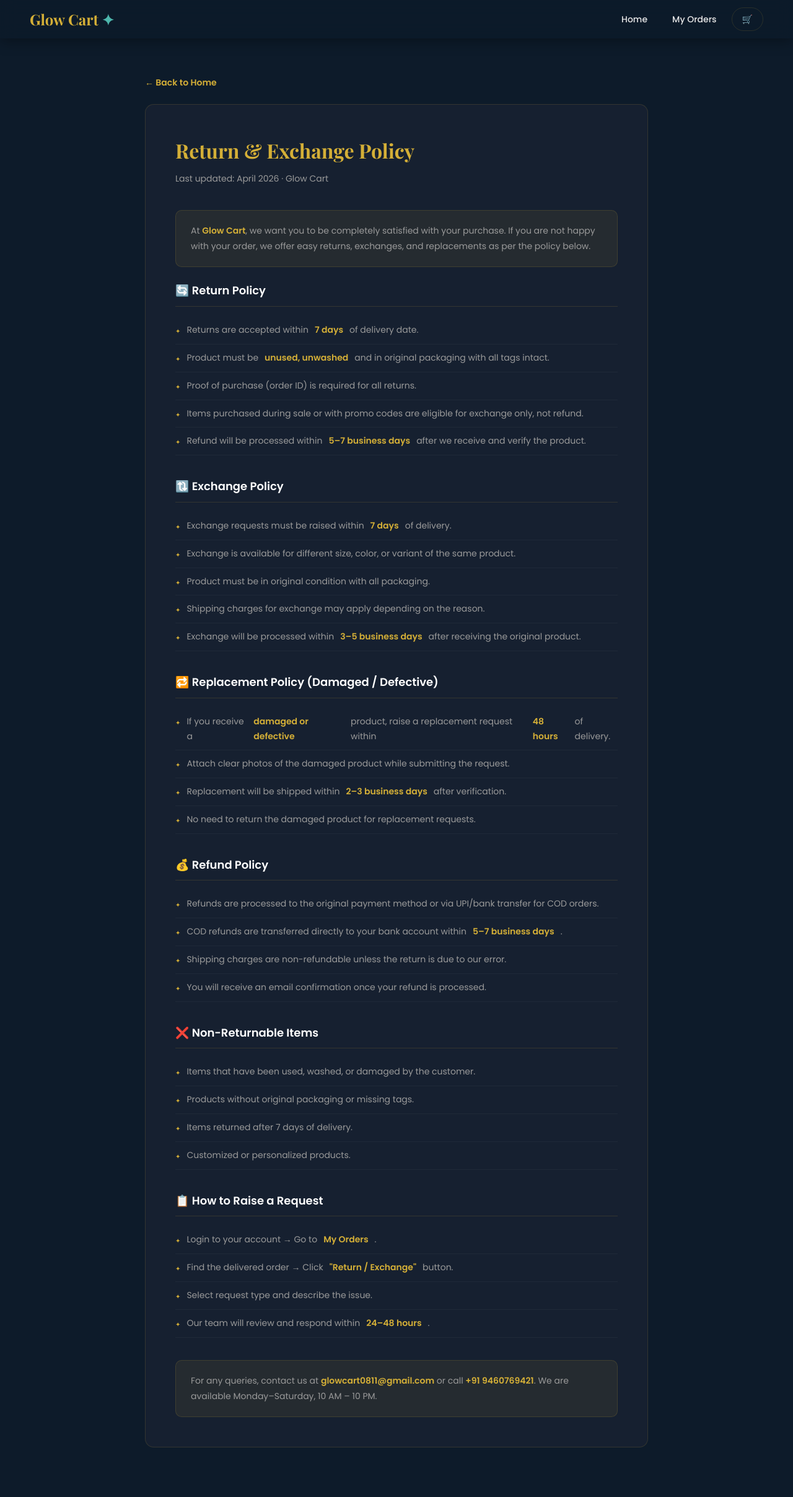
After one commit to monitjain/glow-cart, a Django app: page /policy/ in a window 1280 px wide. The commit adds this page. Shown: the whole page at 62% size. Run offline with Django 5.2, Linux system fonts and the light colour scheme.

Commit message:
feat: add Return Policy page, FAQ page, update footer with policy links, fix image persistence with Cloudinary

```diff
--- a/mysite/urls.py
+++ b/mysite/urls.py
@@ -13,6 +13,8 @@ urlpatterns = [
     path('product/<int:id>/', views.product_detail, name='product_detail'),
     path('checkout/', views.checkout, name='checkout'),
     path('success/', views.success, name='success'),
+    path('policy/', views.policy, name='policy'),
+    path('faq/', views.faq, name='faq'),
     path('login/', auth_views.LoginView.as_view(template_name='login.html', next_page='/'), name='login'),
     path('logout/', auth_views.LogoutView.as_view(next_page='/'), name='logout'),
     path('signup/', views.signup, name='signup'),
--- /dev/null
+++ b/store/templates/policy.html
@@ -0,0 +1,116 @@
+{% load static %}
+<!DOCTYPE html>
+<html lang="en">
+<head>
+  <meta charset="UTF-8">
+  <meta name="viewport" content="width=device-width, initial-scale=1.0">
+  <title>Return Policy — Glow Cart</title>
+  <link href="https://fonts.googleapis.com/css2?family=Playfair+Display:wght@600;700&family=Poppins:wght@300;400;500;600&display=swap" rel="stylesheet">
+  <link rel="stylesheet" href="{% static 'css/style.css' %}">
+  <style>
+    .policy-wrapper { max-width: 860px; margin: 120px auto 80px; padding: 0 24px; }
+    .policy-card { background: var(--card-bg); border: 1px solid var(--border); border-radius: var(--radius); padding: 48px; }
+    .policy-card h1 { font-family: 'Playfair Display', serif; font-size: 32px; color: var(--gold); margin-bottom: 8px; }
+    .policy-card .subtitle { color: var(--text-muted); font-size: 14px; margin-bottom: 40px; }
+    .policy-section { margin-bottom: 36px; }
+    .policy-section h2 { font-size: 18px; font-weight: 600; color: #fff; margin-bottom: 16px; padding-bottom: 10px; border-bottom: 1px solid var(--border); display: flex; align-items: center; gap: 10px; }
+    .policy-section ul { list-style: none; padding: 0; }
+    .policy-section ul li { padding: 10px 0; color: var(--text-muted); font-size: 14px; border-bottom: 1px solid rgba(255,255,255,0.04); display: flex; align-items: flex-start; gap: 10px; line-height: 1.7; }
+    .policy-section ul li::before { content: '✦'; color: var(--gold); font-size: 10px; margin-top: 5px; flex-shrink: 0; }
+    .policy-highlight { background: rgba(212,175,55,0.08); border: 1px solid var(--border); border-radius: 10px; padding: 20px 24px; margin-bottom: 24px; }
+    .policy-highlight p { font-size: 14px; color: var(--text-muted); line-height: 1.8; }
+    .policy-highlight strong { color: var(--gold); }
+    .back-btn { display: inline-flex; align-items: center; gap: 8px; color: var(--gold); font-size: 14px; font-weight: 600; margin-bottom: 24px; }
+    .back-btn:hover { opacity: 0.8; }
+    @media (max-width: 768px) { .policy-wrapper { margin-top: 90px; } .policy-card { padding: 28px 20px; } .policy-card h1 { font-size: 24px; } }
+  </style>
+</head>
+<body>
+  <nav class="navbar scrolled">
+    <a href="/" class="logo">Glow Cart <span class="logo-star">✦</span></a>
+    <div class="nav-links">
+      <a href="/">Home</a>
+      <a href="/orders/">My Orders</a>
+      <a href="/cart/" class="nav-cart">🛒</a>
+    </div>
+  </nav>
+
+  <div class="policy-wrapper">
+    <a href="/" class="back-btn">← Back to Home</a>
+    <div class="policy-card">
+      <h1>Return & Exchange Policy</h1>
+      <p class="subtitle">Last updated: April 2026 · Glow Cart</p>
+
+      <div class="policy-highlight">
+        <p>At <strong>Glow Cart</strong>, we want you to be completely satisfied with your purchase. If you are not happy with your order, we offer easy returns, exchanges, and replacements as per the policy below.</p>
+      </div>
+
+      <div class="policy-section">
+        <h2>🔄 Return Policy</h2>
+        <ul>
+          <li>Returns are accepted within <strong style="color:var(--gold);">7 days</strong> of delivery date.</li>
+          <li>Product must be <strong style="color:var(--gold);">unused, unwashed</strong> and in original packaging with all tags intact.</li>
+          <li>Proof of purchase (order ID) is required for all returns.</li>
+          <li>Items purchased during sale or with promo codes are eligible for exchange only, not refund.</li>
+          <li>Refund will be processed within <strong style="color:var(--gold);">5–7 business days</strong> after we receive and verify the product.</li>
+        </ul>
+      </div>
+
+      <div class="policy-section">
+        <h2>🔃 Exchange Policy</h2>
+        <ul>
+          <li>Exchange requests must be raised within <strong style="color:var(--gold);">7 days</strong> of delivery.</li>
+          <li>Exchange is available for different size, color, or variant of the same product.</li>
+          <li>Product must be in original condition with all packaging.</li>
+          <li>Shipping charges for exchange may apply depending on the reason.</li>
+          <li>Exchange will be processed within <strong style="color:var(--gold);">3–5 business days</strong> after receiving the original product.</li>
+        </ul>
+      </div>
+
+      <div class="policy-section">
+        <h2>🔁 Replacement Policy (Damaged / Defective)</h2>
+        <ul>
+          <li>If you receive a <strong style="color:var(--gold);">damaged or defective</strong> product, raise a replacement request within <strong style="color:var(--gold);">48 hours</strong> of delivery.</li>
+          <li>Attach clear photos of the damaged product while submitting the request.</li>
+          <li>Replacement will be shipped within <strong style="color:var(--gold);">2–3 business days</strong> after verification.</li>
+          <li>No need to return the damaged product for replacement requests.</li>
+        </ul>
+      </div>
+
+      <div class="policy-section">
+        <h2>💰 Refund Policy</h2>
+        <ul>
+          <li>Refunds are processed to the original payment method or via UPI/bank transfer for COD orders.</li>
+          <li>COD refunds are transferred directly to your bank account within <strong style="color:var(--gold);">5–7 business days</strong>.</li>
+          <li>Shipping charges are non-refundable unless the return is due to our error.</li>
+          <li>You will receive an email confirmation once your refund is processed.</li>
+        </ul>
+      </div>
+
+      <div class="policy-section">
+        <h2>❌ Non-Returnable Items</h2>
+        <ul>
+          <li>Items that have been used, washed, or damaged by the customer.</li>
+          <li>Products without original packaging or missing tags.</li>
+          <li>Items returned after 7 days of delivery.</li>
+          <li>Customized or personalized products.</li>
+        </ul>
+      </div>
+
+      <div class="policy-section">
+        <h2>📋 How to Raise a Request</h2>
+        <ul>
+          <li>Login to your account → Go to <strong style="color:var(--gold);">My Orders</strong>.</li>
+          <li>Find the delivered order → Click <strong style="color:var(--gold);">"Return / Exchange"</strong> button.</li>
+          <li>Select request type and describe the issue.</li>
+          <li>Our team will review and respond within <strong style="color:var(--gold);">24–48 hours</strong>.</li>
+        </ul>
+      </div>
+
+      <div class="policy-highlight" style="margin-top:32px;margin-bottom:0;">
+        <p>For any queries, contact us at <strong>glowcart0811@gmail.com</strong> or call <strong>+91 9460769421</strong>. We are available Monday–Saturday, 10 AM – 10 PM.</p>
+      </div>
+    </div>
+  </div>
+</body>
+</html>
--- a/store/views.py
+++ b/store/views.py
@@ -282,6 +282,14 @@ def checkout(request):
 
 def success(request):
     return render(request, 'success.html')
+
+
+def policy(request):
+    return render(request, 'policy.html')
+
+
+def faq(request):
+    return render(request, 'faq.html')
 
 
 def signup(request):
```
Also changed, not shown: store/templates/faq.html (added, +173 -0 lines), store/templates/home.html (+14 -3 lines).
